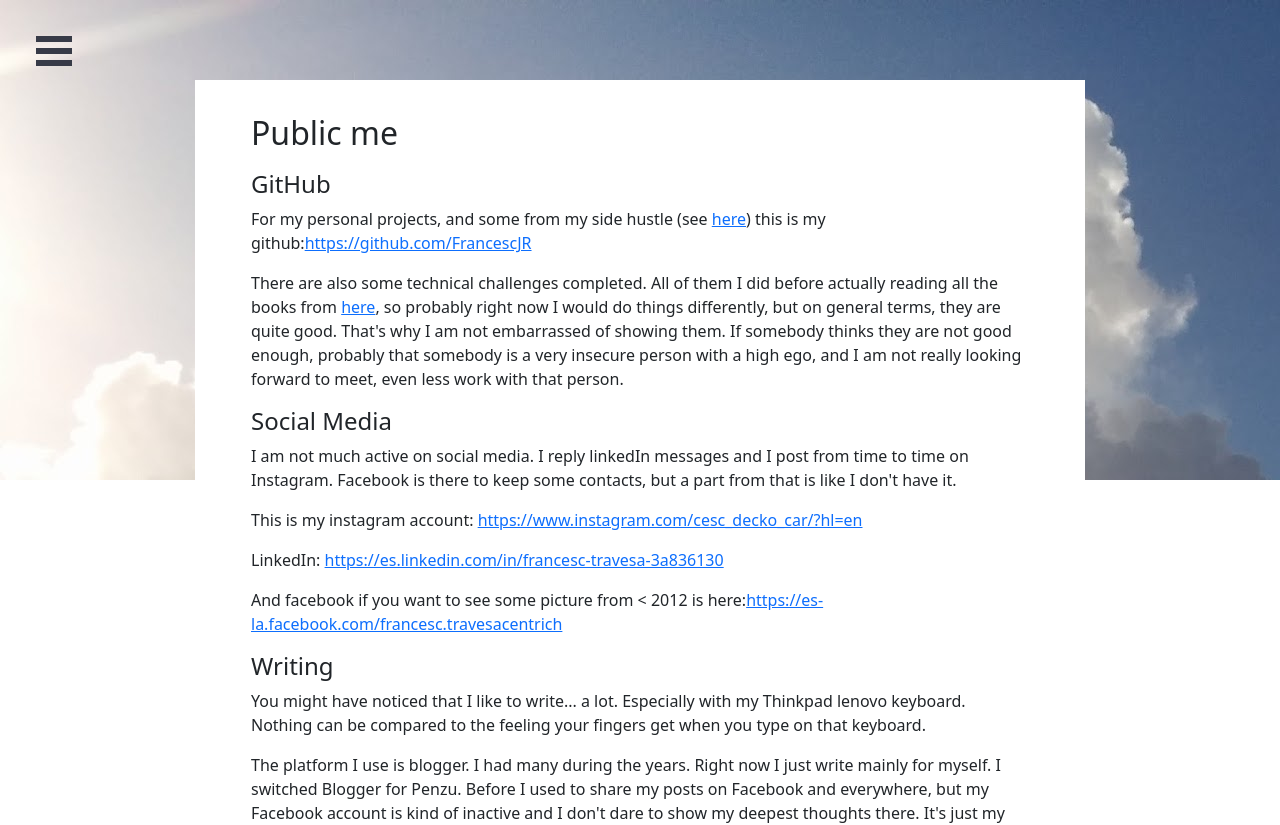
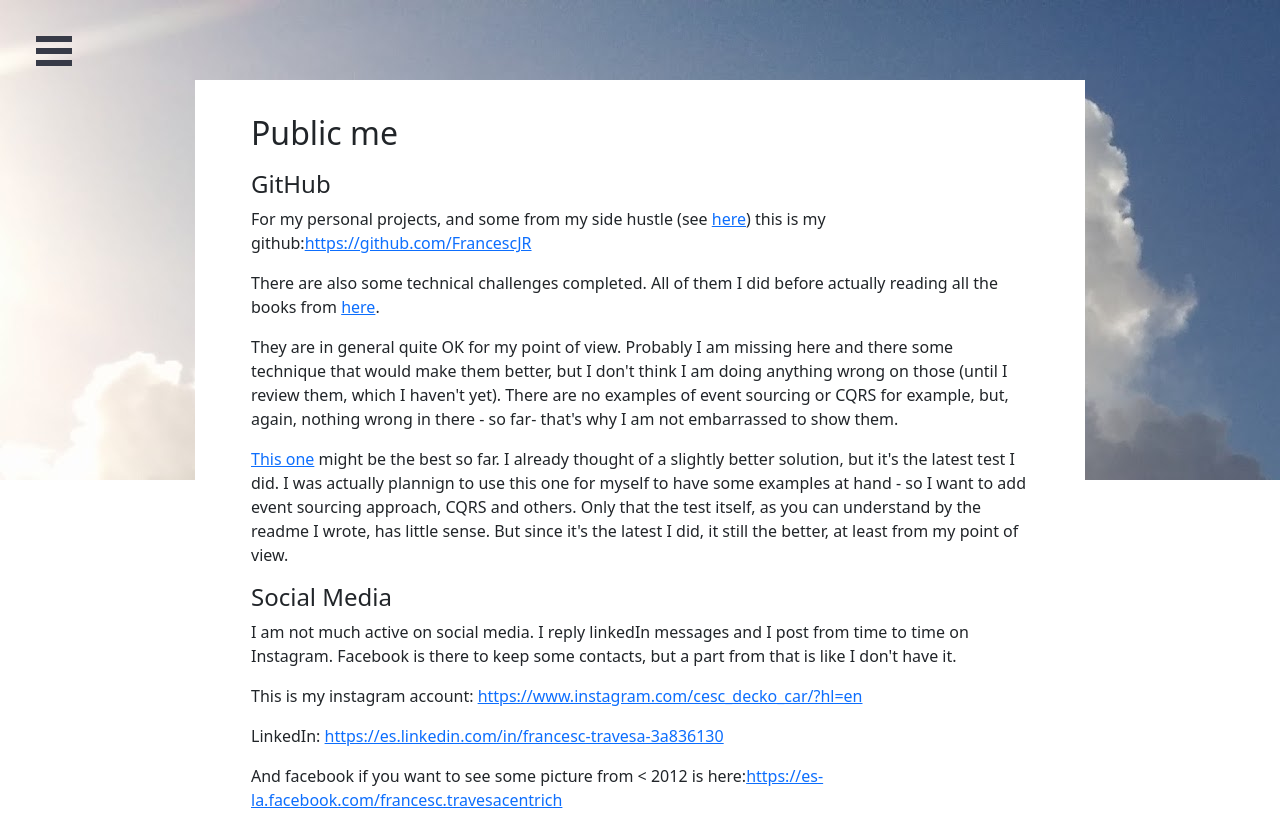
Before and after one commit to FrancescJR/cesc-cool, a React (Create React App) app: page /internet-exposure in a window 1280 px wide. Shown: the top 825 px of the page. Built offline with nearby package versions, Linux system fonts and the light colour scheme.

Commit message:
Removes obnoxious comment and adds new repo on internet exposure

```diff
--- a/src/pages/InternetExposure.tsx
+++ b/src/pages/InternetExposure.tsx
@@ -12,9 +12,17 @@ export default function InternetExposure() {
             <p>For my personal projects, and some from my side hustle (see <a href={"/" + SIDE_HUSTLE}>here</a>) this is my github:
             <a target="_blank" rel="noreferrer" href={'https://github.com/FrancescJR'} >https://github.com/FrancescJR</a></p>
             <p>There are also some technical challenges completed. All of them I did before actually reading all the books
-             from <a href={'/' + BOOKS}>here</a>, so probably right now I would do things differently, but on general terms, they are quite good. That's
-            why I am not embarrassed of showing them. If somebody thinks they are not good enough, probably that somebody is a very insecure
-             person with a high ego, and I am not really looking forward to meet, even less work with that person.</p>
+             from <a href={'/' + BOOKS}>here</a>.</p>
+            <p>
+                They are in general quite OK for my point of view. Probably I am missing here and there some technique that
+                would make them better, but I don't think I am doing anything wrong on those (until I review them, which
+                I haven't yet). There are no examples of event sourcing or CQRS for example, but, again,
+                nothing wrong in there - so far- that's why I am not embarrassed to show them.</p>
+            <p><a href={"https://github.com/FrancescJR/collective-minds-challenge"}>This one</a> might be the best so far.
+            I already thought of a slightly better solution, but it's the latest test I did. I was actually plannign to use
+            this one for myself to have some examples at hand - so I want to add event sourcing approach, CQRS and others.
+            Only that the test itself, as you can understand by the readme I wrote, has little sense. But since it's the
+            latest I did, it still the better, at least from my point of view.</p>
             <h4>Social Media</h4>
             <p>I am not much active on social media. I reply linkedIn messages and I post from time to time
             on Instagram. Facebook is there to keep some contacts, but a part from that is like I don't have it.</p>
```
